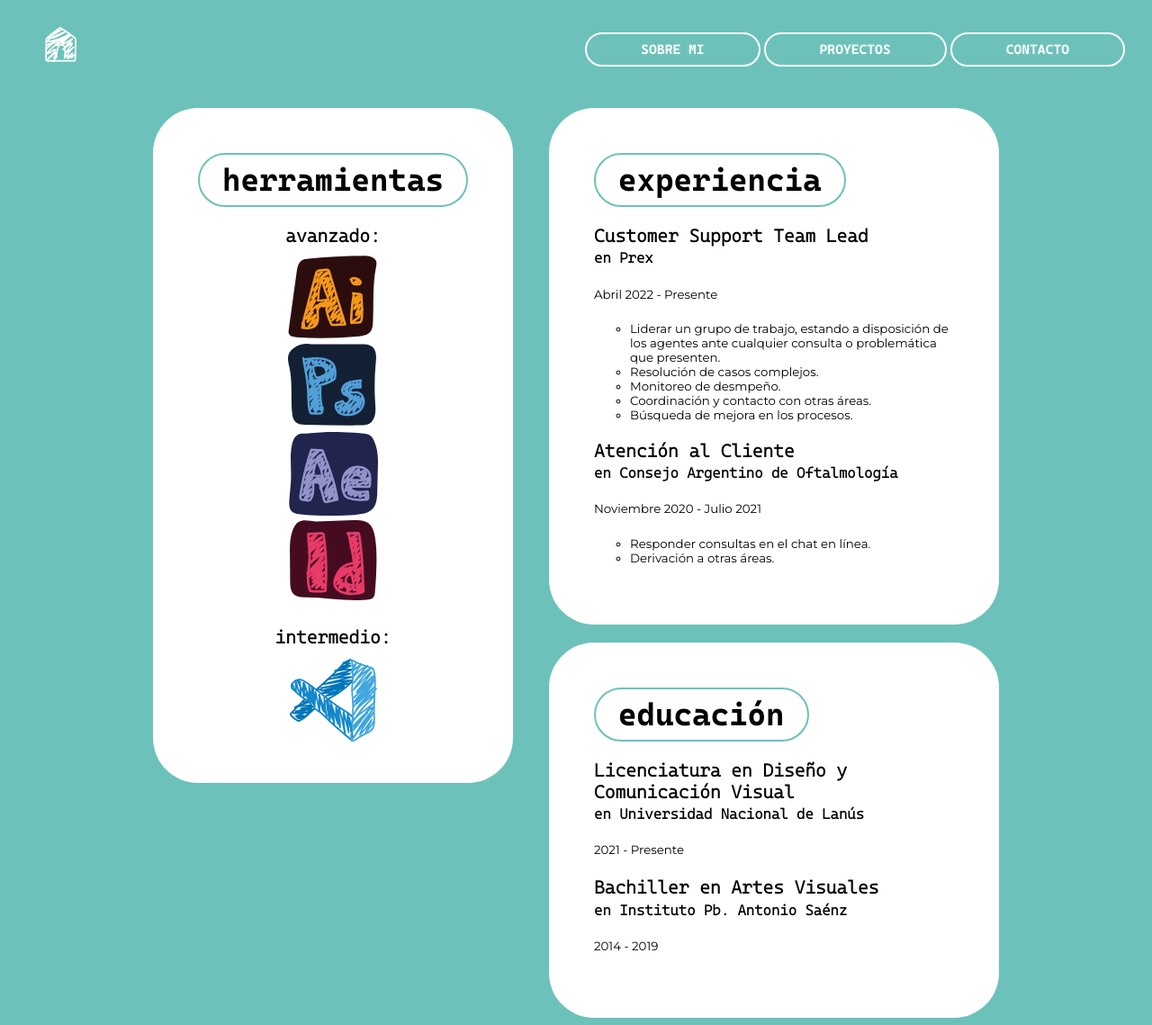
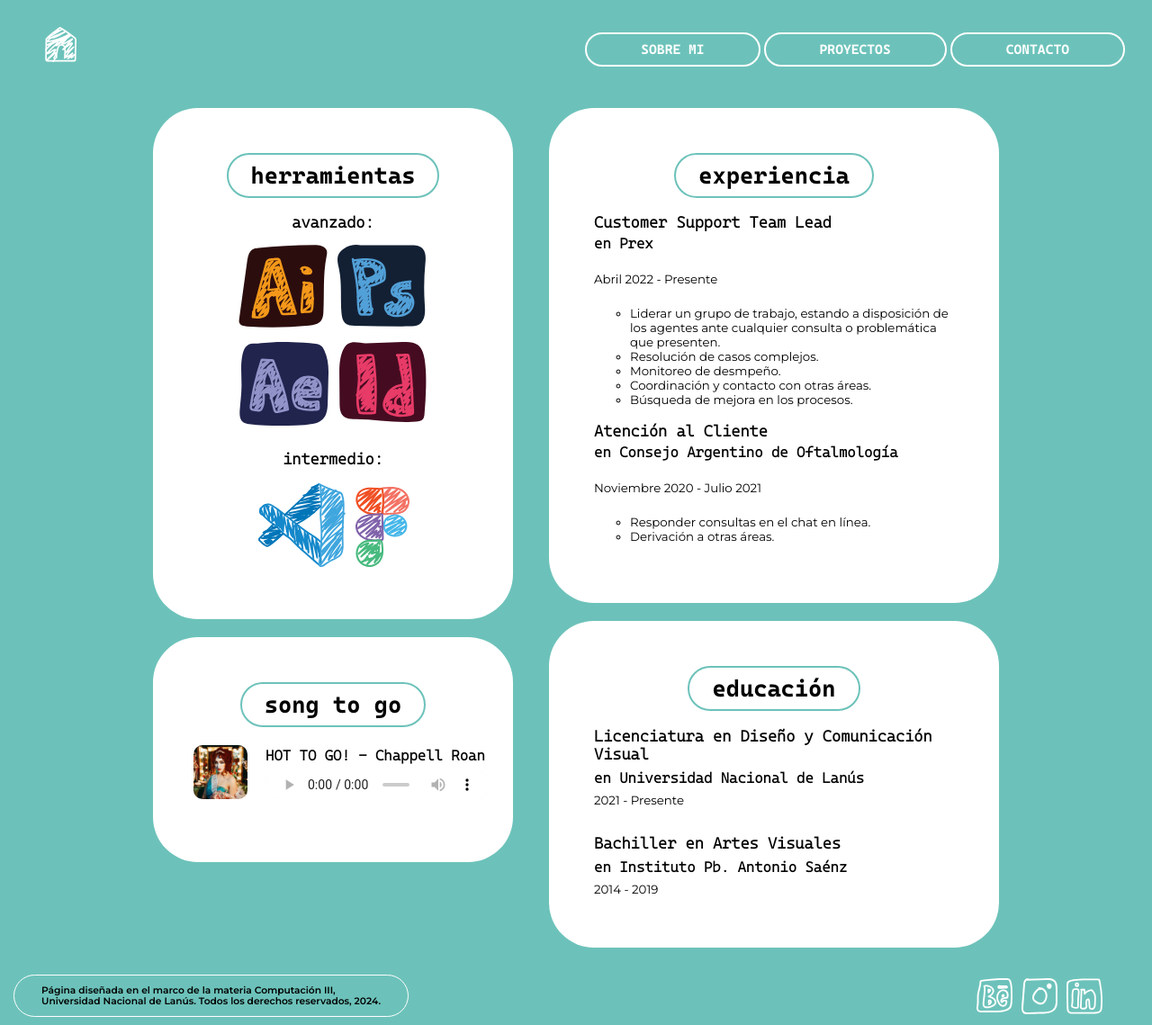
Before and after one commit to gonzaleziara/gonzaleziaraCV, a plain HTML site: page sobremi.html in a window 1280 px wide. Shown: the top 1139 px of the page at 90% size. Drawn offline with Linux system fonts and the light colour scheme.

Commit message:
Correcciones TP1, correcciones de diseño hechas en figma, agregado de audio en sobremi, comienzo html contacto

```diff
--- a/sobremi.html
+++ b/sobremi.html
@@ -22,25 +22,40 @@
             </nav>
         </header>
         <main class="columnas">
+                <div>
                     <section class="herramientas">
-                        <article class="caja1">
+                        <div class="caja1">
                             <h2>herramientas</h2>
                             <h3>avanzado:</h3>
                             <ul>
-                                <li><img src="img/icons/illustrator.svg" width="100px" alt="logo illustrator"></li>
-                                <li><img src="img/icons/photoshop.svg" width="100px" alt="logo photoshop"></li>
-                                <li><img src="img/icons/after-effects.svg" width="100px" alt="logo photoshop"></li>
-                                <li><img src="img/icons/indesign.svg" width="100px" alt="logo photoshop"></li>
+                                <li><img src="img/icons/illustrator.svg" width="100px" alt="logo illustrator"><img src="img/icons/photoshop.svg" width="100px" alt="logo photoshop"></li>
+                                <li><img src="img/icons/after-effects.svg" width="100px" alt="logo photoshop"><img src="img/icons/indesign.svg" width="100px" alt="logo photoshop"></li>
                             </ul>
                             <h3> intermedio:</h3>
                             <ul>
-                                <li><li><img src="img/icons/visual.svg" width="100px" alt="logo photoshop"></li></li>
+                                <li><img src="img/icons/visual.svg" width="100px" alt="logo photoshop"><img src="img/icons/figma.svg" width="60px" alt="logo figma"></li>
                             </ul>
-                        </article>
+                        </div>
                     </section>
+                    <section class="song">
+                        <div class="caja2">
+                            <h2>song to go</h2>
+                            <div class="reproductor">
+                                <img src="img/audio/portada-audio.jpeg" width="60px" height="60px" alt="hot to go by chappell roan">
+                                <div class="titulo-song">
+                                    <h4>HOT TO GO! - Chappell Roan</h4>
+                                    <audio src="img/audio/chappell-roan-hot-to-go.mp3" controls loop></audio>
+                                </div>
+                            </div>
+                        </div>
+                    </section>
+                </div>
                 <div>
                     <section class="experiencia">
+                        <div class="titulo-caja">
                             <h2>experiencia</h2>
+                        </div>
+                        <div>
                             <h3>Customer Support Team Lead</h3>
                             <h4>en Prex</h4>
                             <h5>Abril 2022 - Presente</h5>
@@ -51,6 +66,8 @@
                                 <li>Coordinación y contacto con otras áreas.</li>
                                 <li>Búsqueda de mejora en los procesos.</li>
                             </ul>
+                        </div>
+                        <div>
                             <h3>Atención al Cliente</h3>
                             <h4>en Consejo Argentino de Oftalmología</h4>
                             <h5> Noviembre 2020 - Julio 2021 </h5>
@@ -58,15 +75,22 @@
                                 <li>Responder consultas en el chat en línea.</li>
                                 <li>Derivación a otras áreas.</li>
                                 </ul>
+                        </div>
                     </section>
                     <section class="educacion">
+                        <div class="titulo-caja">
                             <h2>educación</h2>
+                        </div>
+                        <div class="educacion-info">
                             <h3>Licenciatura en Diseño y Comunicación Visual</h3>
                             <h4>en Universidad Nacional de Lanús</h4>
                             <h5>2021 - Presente</h5>
+                        </div>
+                        <div>
                             <h3>Bachiller en Artes Visuales</h3>
                             <h4>en Instituto Pb. Antonio Saénz</h4>
                             <h5>2014 - 2019</h5>
+                        </div>
                     </section>
                 </div>
         </main>
--- a/styles.css
+++ b/styles.css
@@ -70,6 +70,12 @@ h5 {
     font-weight: 400;
     font-size: 10pt;
 }
+
+audio {
+    width: 250px;
+    height: 30px;
+}
+
 
 /* fonts */
 
@@ -158,8 +164,7 @@ main, .masinfo, .descripcion {
 .flores {
     display: flex;
     justify-content: space-between;
-    padding-top: 20px;
-    padding-bottom: 20px;
+    margin: 20px;
 }
 
 .flor {
@@ -208,7 +213,6 @@ main, .masinfo, .descripcion {
 }
 
 .textodescriptivo {
-    height: 20px;
     width: 450px;
     margin-right: 20px;
 }
@@ -257,14 +261,15 @@ main, .masinfo, .descripcion {
 
 .contacto p {
     font-weight: bold;
-    font-size: 100px;
+    font-size: 70px;
     color: #fff;
     margin-left: 80px;
+    padding-top: 0;
+    padding-bottom: 0;
 }
 
 .contacto img {
     margin-left: 80px;
-    margin-top: -90px;
     padding-bottom: 50px;
 }
 
@@ -288,12 +293,22 @@ footer img {
 
 /* SOBRE MI PAGE */
 
-/* experiencia */
+.columnas h2 {
+    font-size: 26px;
+}
 
-.caja1 {
+.columnas h3 {
+    font-size: 13pt;
+}
+
+.caja1, .caja2 {
     display: flex;
     flex-direction: column;
     align-items: center;
+}
+
+.herramientas img {
+    padding: 5px;
 }
 
 .herramientas ul {
@@ -309,7 +324,12 @@ footer img {
     margin-bottom: 10px;
 }
 
-.herramientas, .educacion, .experiencia {
+.titulo-caja {
+    display: flex;
+    justify-content: center;
+}
+
+.herramientas, .educacion, .experiencia, .song {
     margin: 20px;
     background: #fff;
     padding: 50px;
@@ -322,7 +342,41 @@ footer img {
 
 .herramientas {
     width: 300px;
-    height: 650px;
+    height: fit-content;
+}
+
+.song {
+    width: 300px;
+    height: fit-content;
+}
+
+.educacion h3, .educacion h4, .educacion h5 {
+    margin-top: 7px;
+    margin-bottom: 7px;
+}
+
+.educacion-info {
+    margin-top: 18px;
+    margin-bottom: 30px;
+}
+
+.reproductor {
+    display: flex;
+}
+
+.reproductor img {
+    border-radius: 30px;
+    padding: 20px;
+}
+
+.titulo-song h4 {
+    margin-bottom: 8px;
+}
+
+audio::-webkit-media-controls-play-button,
+audio::-webkit-media-controls-panel {
+    background-color: white;
+    color: #fff;
 }
 
 /* PROYECTOS */
@@ -378,3 +432,27 @@ footer img {
     display: flex;
     justify-content: center;
 }
+
+/* CONTACTO PAGE */
+
+.p-contacto {
+    display: flex;
+    flex-direction: column;
+    align-items: center;
+    padding: 25px;
+}
+
+.p-contacto h2 {
+    border: none;
+    font-size: 70px;
+    color: #6CC2BA;
+    padding: 0;
+}
+
+.charlemos {
+    display: flex;
+}
+
+.charlemos img {
+    margin-left: 30px;
+}
```
Also changed, not shown: contacto.html (added, +41 -0 lines), index.html (+2 -2 lines), img/audio/portada-audio.jpeg (added), img/icons/figma.svg (added), img/icons/flecha.svg (added), img/icons/menu-hamburguesa.svg (added), img/jack-davison/jack-davison-interior.jpg (added), img/jack-davison/jack-davison-portada.jpg (added), 1 other file. Lines whose indentation alone changed are shown as unchanged.
